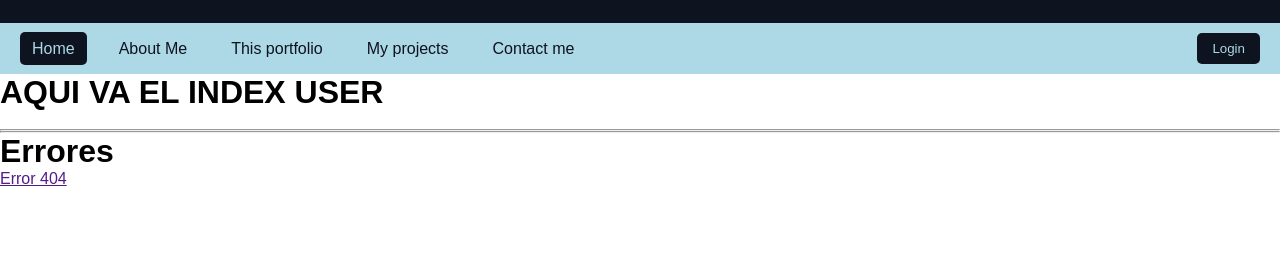
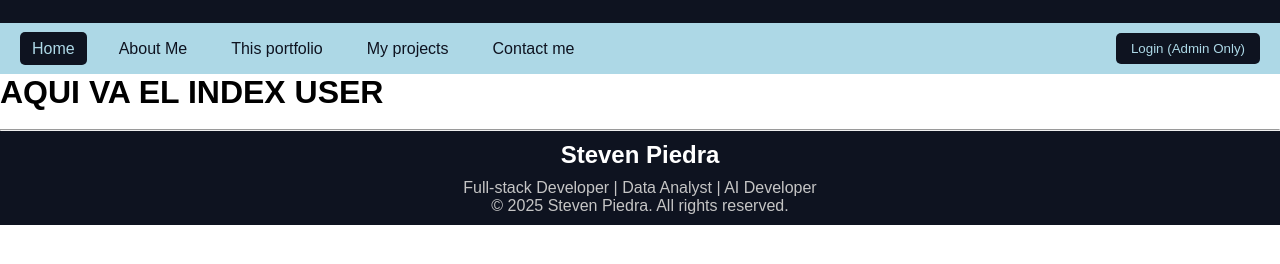
Before and after one commit to StevenPiedra-dev/Portafolio-Profesional, a plain HTML site: page index.html in a window 1280 px wide. Shown: the part 188-452 px from the top of the page. Drawn offline with nearby package versions, Linux system fonts and the light colour scheme.

Commit message:
Update Index
Se agrega el footer al index

```diff
--- a/index.html
+++ b/index.html
@@ -12,6 +12,8 @@
     <title>Portfolio-StevenPiedra</title>
     <!--CSS-->
     <link rel="stylesheet" href="./index.css">
+    <link rel="stylesheet" href="./pages/footer/footer.css">
+    <!--Bootstrap Icons-->
     <link rel="stylesheet" href="https://cdn.jsdelivr.net/npm/bootstrap-icons@1.11.3/font/bootstrap-icons.css" />
 </head>
 
@@ -46,7 +48,7 @@
             <li><a href="#">Contact me</a></li>
         </ul>
 
-        <button class="login-button" onclick="location.href='Login/login.html'">Login</button>
+        <button class="login-button" onclick="location.href='Login/login.html'">Login (Admin Only)</button>
 
         <!--Icono de hamburguesa-->
         <div class="menu-toggle" id="menuToggle">
@@ -59,10 +61,12 @@
     <h1>AQUI VA EL INDEX USER</h1>
        <br />
     <hr />
-    <hr />
-    <h1>Errores</h1>
-    <a href="">Error 404</a>
-    <script src="index.js"></script>
+
+    <!--Footer-->
+    <footer class="footer" id="footer"></footer>
+
+
+    <script src="./pages/footer/footer.js"></script>
 </body>
 
 </html>
```
Also changed, not shown: admin/indexAdmin.html (renamed from indexAdmin.html).
